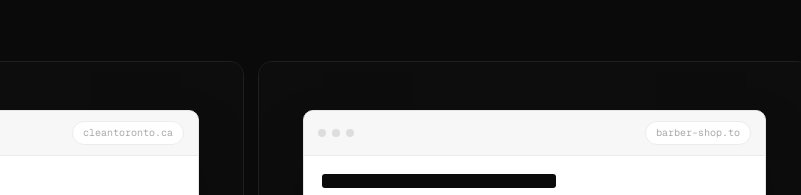
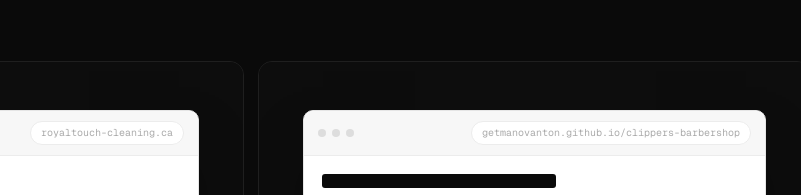
Before and after one commit to getmanovanton/portfolio, a plain HTML site: page index.html in a window 1280 px wide. Shown: the part 1960-2155 px from the top of the page, 389-1190 px from the left. Drawn offline with nearby package versions, Linux system fonts and the light colour scheme.

Commit message:
Add real project links: RoyalTouch Cleaning and Clippers Barbershop

```diff
--- a/index.html
+++ b/index.html
@@ -496,7 +496,7 @@
       <article class="proj r" data-modal="m1">
         <div class="proj-vis">
           <div class="browser">
-            <div class="browser-bar"><i></i><i></i><i></i><span class="url">cleantoronto.ca</span></div>
+            <div class="browser-bar"><i></i><i></i><i></i><span class="url">royaltouch-cleaning.ca</span></div>
             <div class="preview">
               <div class="h"></div>
               <div class="s"></div>
@@ -513,15 +513,15 @@
             <p class="desc">One-pager with a live price calculator and lead form.</p>
             <div class="tags"><span class="tag">Toronto</span><span class="tag">Service</span><span class="tag">Calculator</span></div>
           </div>
-          <div class="open">
+          <a class="open" href="https://royaltouch-cleaning.ca/" target="_blank" rel="noopener" onclick="event.stopPropagation()">
             <svg width="12" height="12" viewBox="0 0 12 12" fill="none"><path d="M1 11L11 1M11 1H3M11 1V9" stroke="currentColor" stroke-width="1.5"/></svg>
-          </div>
+          </a>
         </div>
       </article>
       <article class="proj r" data-modal="m2" style="transition-delay:.08s">
         <div class="proj-vis">
           <div class="browser">
-            <div class="browser-bar"><i></i><i></i><i></i><span class="url">barber-shop.to</span></div>
+            <div class="browser-bar"><i></i><i></i><i></i><span class="url">getmanovanton.github.io/clippers-barbershop</span></div>
             <div class="preview">
               <div class="h"></div>
               <div class="grid4"><div></div><div></div><div></div><div></div></div>
@@ -535,9 +535,9 @@
             <p class="desc">Online booking, animated barber cards and a live IG gallery.</p>
             <div class="tags"><span class="tag">Toronto</span><span class="tag">Booking</span><span class="tag">Instagram</span></div>
           </div>
-          <div class="open">
+          <a class="open" href="https://getmanovanton.github.io/clippers-barbershop/" target="_blank" rel="noopener" onclick="event.stopPropagation()">
             <svg width="12" height="12" viewBox="0 0 12 12" fill="none"><path d="M1 11L11 1M11 1H3M11 1V9" stroke="currentColor" stroke-width="1.5"/></svg>
-          </div>
+          </a>
         </div>
       </article>
     </div>
```
